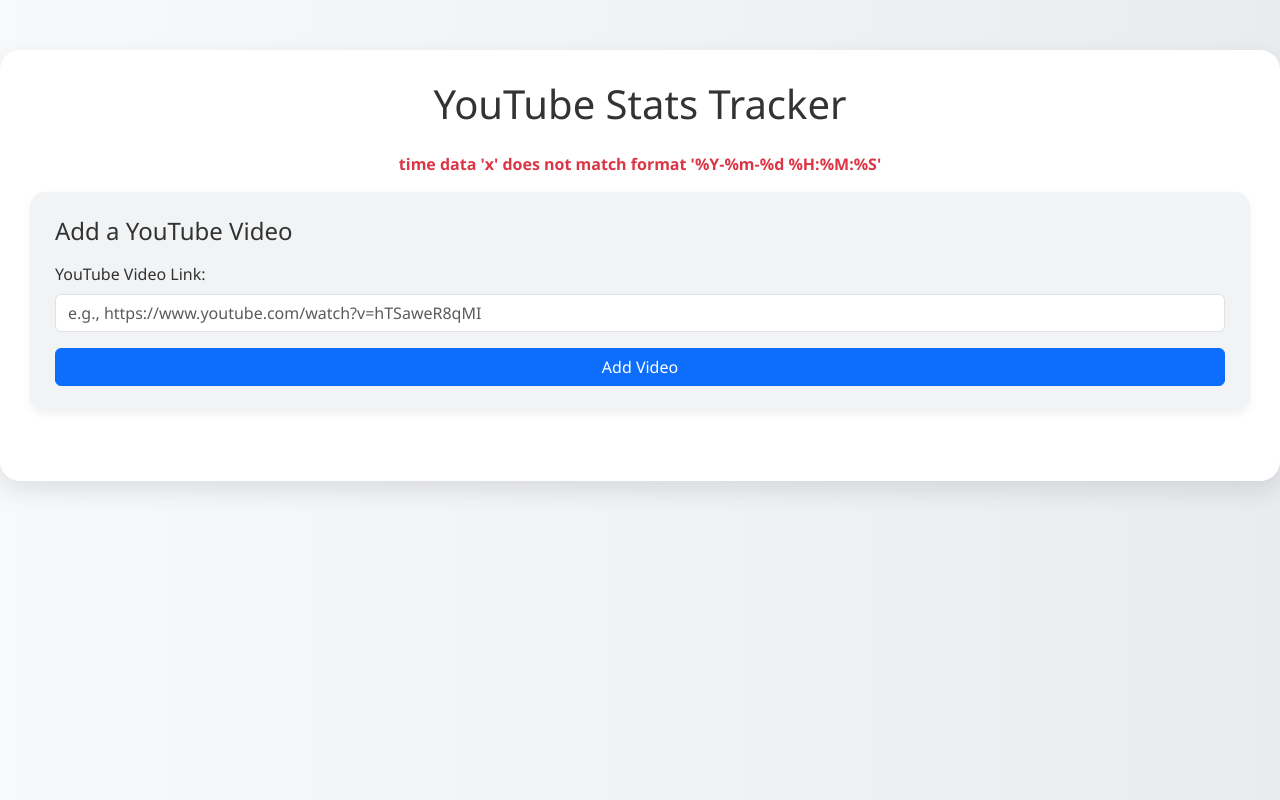
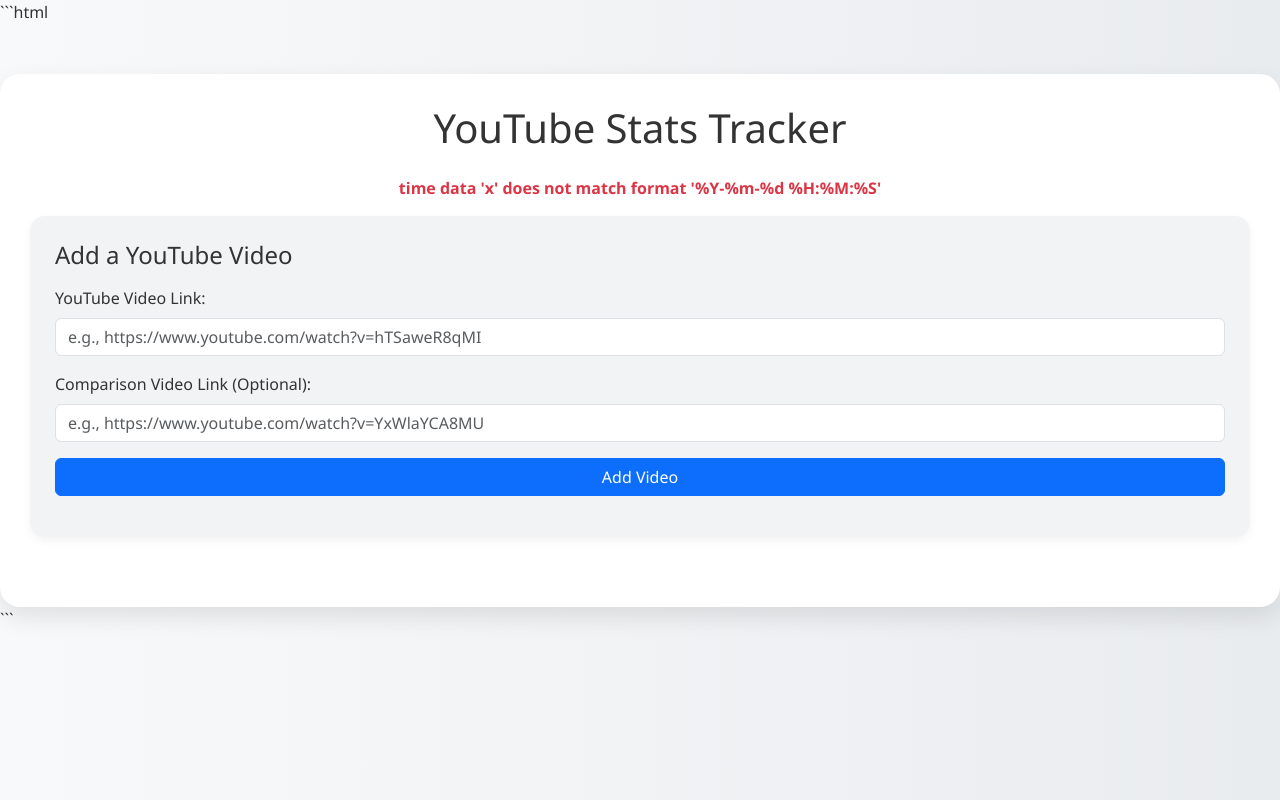
Before and after one commit to Pranav280204/view_tracker, a Flask app: page / in a window 1280 px wide. Run offline with Flask 3, Linux system fonts and the light colour scheme; tables that the repository leaves empty hold one stand-in row (values such as "Sample post").

Commit message:
Update index.html

````diff
--- a/templates/index.html
+++ b/templates/index.html
@@ -1,3 +1,4 @@
+```html
 <!DOCTYPE html>
 <html lang="en">
 <head>
@@ -129,6 +130,10 @@
                 <label for="video_link" class="form-label">YouTube Video Link:</label>
                 <input type="url" class="form-control" id="video_link" name="video_link" placeholder="e.g., https://www.youtube.com/watch?v=hTSaweR8qMI" required>
             </div>
+            <div class="mb-3">
+                <label for="comparison_link" class="form-label">Comparison Video Link (Optional):</label>
+                <input type="url" class="form-control" id="comparison_link" name="comparison_link" placeholder="e.g., https://www.youtube.com/watch?v=YxWlaYCA8MU">
+            </div>
             <button type="submit" class="btn btn-primary w-100">Add Video</button>
         </form>
     </div>
@@ -174,10 +179,11 @@
                                     <th>View Hourly Gain</th>
                                     <th>Like Hourly Gain</th>
                                     <th>Views/Likes Ratio</th>
+                                    <th>Comparison View Ratio</th>
                                 </tr>
                                 </thead>
                                 <tbody>
-                                {% for timestamp, views, likes, view_gain, like_gain, view_hourly_gain, view_like_ratio, like_hourly_gain in data[::-1] %}
+                                {% for timestamp, views, likes, view_gain, like_gain, view_hourly_gain, view_like_ratio, like_hourly_gain, comp_view_ratio in data[::-1] %}
                                     <tr>
                                         <td>{{ timestamp }}</td>
                                         <td>{{ views | int }}</td>
@@ -187,6 +193,7 @@
                                         <td style="color: {{ 'green' if view_hourly_gain > 0 else 'red' if view_hourly_gain < 0 else 'gray' }};">{{ view_hourly_gain | int }}</td>
                                         <td style="color: {{ 'green' if like_hourly_gain > 0 else 'red' if like_hourly_gain < 0 else 'gray' }};">{{ like_hourly_gain | int }}</td>
                                         <td>{{ view_like_ratio }}</td>
+                                        <td>{{ comp_view_ratio if comp_view_ratio is not none else '-' }}</td>
                                     </tr>
                                 {% endfor %}
                                 </tbody>
@@ -201,54 +208,61 @@
                             new Chart(document.getElementById('statsChart_{{ video.video_id }}_{{ date }}'), {
                                 type: 'line',
                                 data: {
-                                    labels: [{% for timestamp, _, _, _, _, _, _, _ in data[::-1] %}"{{ timestamp | safe }}",{% endfor %}],
+                                    labels: [{% for timestamp, _, _, _, _, _, _, _, _ in data[::-1] %}"{{ timestamp | safe }}",{% endfor %}],
                                     datasets: [{
                                         label: 'Views',
-                                        data: [{% for _, views, _, _, _, _, _, _ in data[::-1] %}{{ views | int }},{% endfor %}],
+                                        data: [{% for _, views, _, _, _, _, _, _, _ in data[::-1] %}{{ views | int }},{% endfor %}],
                                         borderColor: '#0d6efd',
                                         backgroundColor: 'rgba(13, 110, 253, 0.2)',
                                         fill: true,
                                         tension: 0.4
                                     }, {
                                         label: 'Likes',
-                                        data: [{% for _, _, likes, _, _, _, _, _ in data[::-1] %}{{ likes | int }},{% endfor %}],
+                                        data: [{% for _, _, likes, _, _, _, _, _, _ in data[::-1] %}{{ likes | int }},{% endfor %}],
                                         borderColor: '#dc3545',
                                         backgroundColor: 'rgba(220, 53, 69, 0.2)',
                                         fill: true,
                                         tension: 0.4
                                     }, {
                                         label: 'View Gain',
-                                        data: [{% for _, _, _, view_gain, _, _, _, _ in data[::-1] %}{{ view_gain | int }},{% endfor %}],
+                                        data: [{% for _, _, _, view_gain, _, _, _, _, _ in data[::-1] %}{{ view_gain | int }},{% endfor %}],
                                         borderColor: '#28a745',
                                         backgroundColor: 'rgba(40, 167, 69, 0.2)',
                                         fill: true,
                                         tension: 0.4
                                     }, {
                                         label: 'Like Gain',
-                                        data: [{% for _, _, _, _, like_gain, _, _, _ in data[::-1] %}{{ like_gain | int }},{% endfor %}],
+                                        data: [{% for _, _, _, _, like_gain, _, _, _, _ in data[::-1] %}{{ like_gain | int }},{% endfor %}],
                                         borderColor: '#fd7e14',
                                         backgroundColor: 'rgba(253, 126, 20, 0.2)',
                                         fill: true,
                                         tension: 0.4
                                     }, {
                                         label: 'View Hourly Gain',
-                                        data: [{% for _, _, _, _, _, view_hourly_gain, _, _ in data[::-1] %}{{ view_hourly_gain | int }},{% endfor %}],
+                                        data: [{% for _, _, _, _, _, view_hourly_gain, _, _, _ in data[::-1] %}{{ view_hourly_gain | int }},{% endfor %}],
                                         borderColor: '#ff851b',
                                         backgroundColor: 'rgba(255, 133, 27, 0.2)',
                                         fill: true,
                                         tension: 0.4
                                     }, {
                                         label: 'Like Hourly Gain',
-                                        data: [{% for _, _, _, _, _, _, _, like_hourly_gain in data[::-1] %}{{ like_hourly_gain | int }},{% endfor %}],
+                                        data: [{% for _, _, _, _, _, _, _, like_hourly_gain, _ in data[::-1] %}{{ like_hourly_gain | int }},{% endfor %}],
                                         borderColor: '#6f42c1',
                                         backgroundColor: 'rgba(111, 66, 193, 0.2)',
                                         fill: true,
                                         tension: 0.4
                                     }, {
                                         label: 'Views/Likes Ratio',
-                                        data: [{% for _, _, _, _, _, _, view_like_ratio, _ in data[::-1] %}{{ view_like_ratio }},{% endfor %}],
+                                        data: [{% for _, _, _, _, _, _, view_like_ratio, _, _ in data[::-1] %}{{ view_like_ratio }},{% endfor %}],
                                         borderColor: '#17a2b8',
                                         backgroundColor: 'rgba(23, 162, 184, 0.2)',
+                                        fill: true,
+                                        tension: 0.4
+                                    }, {
+                                        label: 'Comparison View Ratio',
+                                        data: [{% for _, _, _, _, _, _, _, _, comp_view_ratio in data[::-1] %}{{ comp_view_ratio if comp_view_ratio is not none else 'null' }},{% endfor %}],
+                                        borderColor: '#6c757d',
+                                        backgroundColor: 'rgba(108, 117, 125, 0.2)',
                                         fill: true,
                                         tension: 0.4
                                     }]
@@ -293,3 +307,4 @@
 <script src="https://cdn.jsdelivr.net/npm/bootstrap@5.3.0/dist/js/bootstrap.bundle.min.js"></script>
 </body>
 </html>
+```
````
